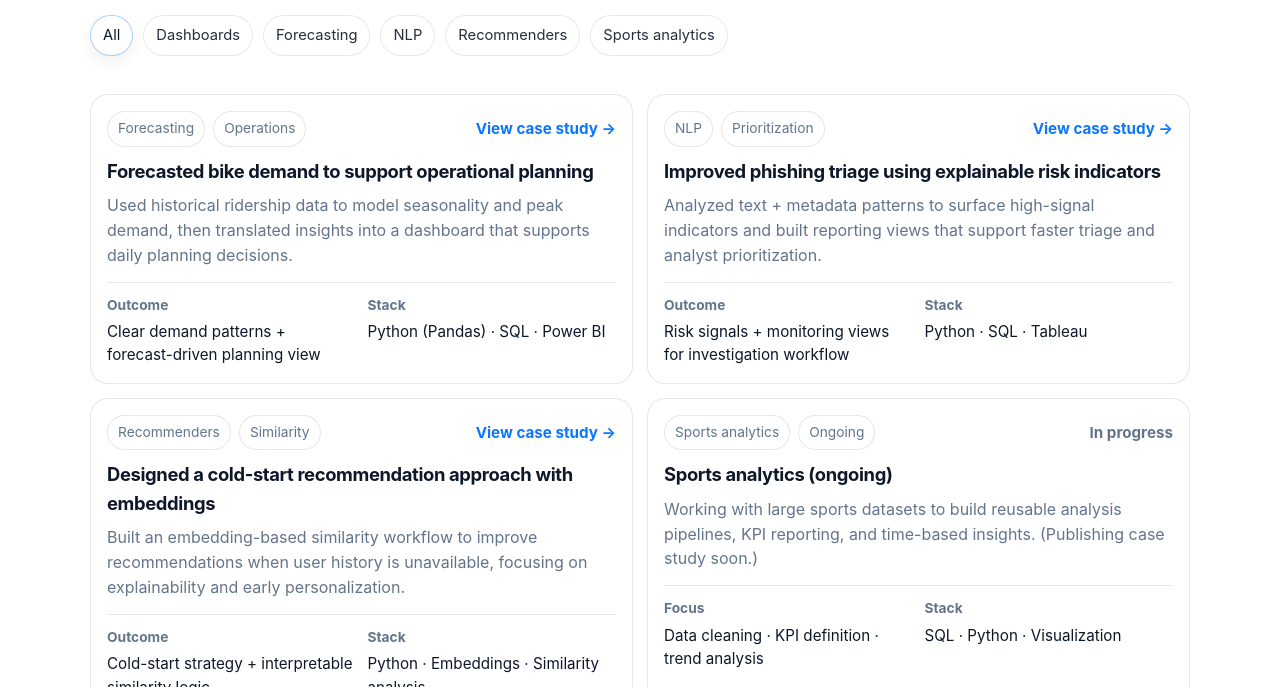
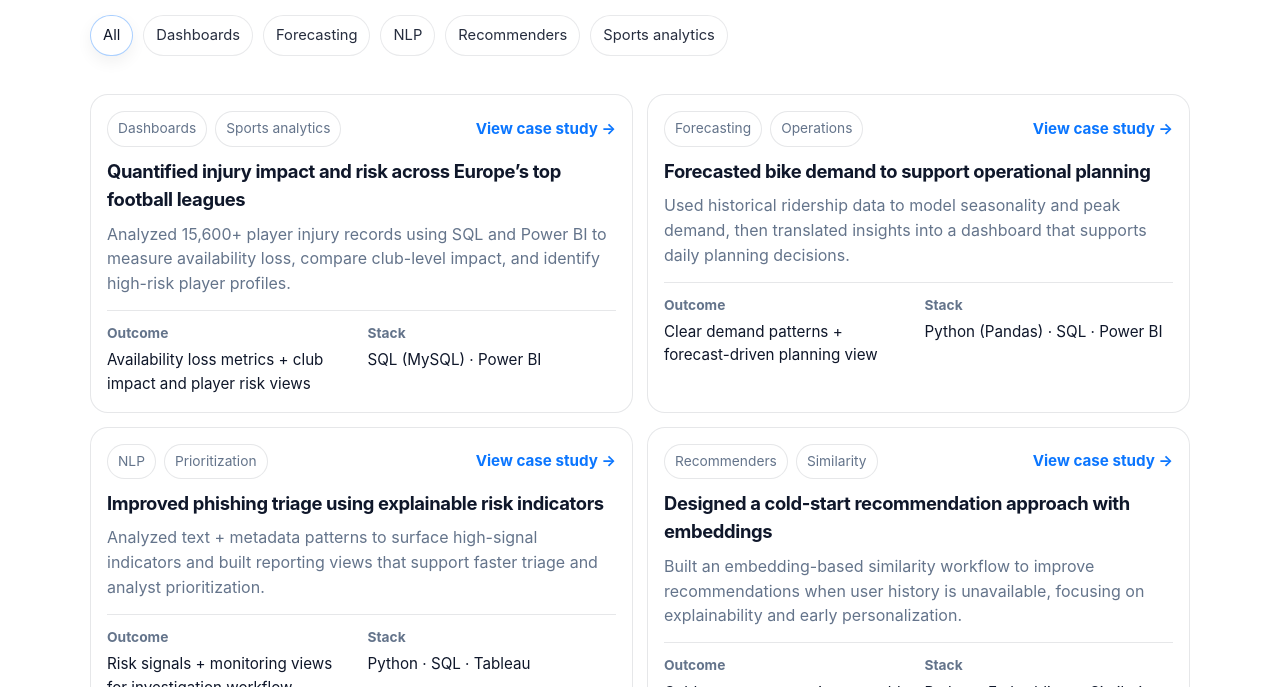
Before and after one commit to rohith-66/Portfolioo, a plain HTML site: page projects.html in a window 1280 px wide. Shown: the part 265-952 px from the top of the page. Drawn offline with nearby package versions, Linux system fonts and the light colour scheme.

Commit message:
Add featured football injury analytics project

```diff
--- a/projects.html
+++ b/projects.html
@@ -52,6 +52,34 @@
     <!-- Projects grid -->
     <section class="container projects-section" data-aos="fade-up">
       <div class="projects-grid">
+
+        <!-- Featured Project: Football Injury Analysis -->
+        <a href="project-football-injury.html" class="proj-card" aria-label="View project: European Football Injury Impact & Risk Analysis">
+          <div class="proj-top">
+            <div class="proj-tags">
+              <span class="tag">Dashboards</span>
+              <span class="tag">Sports analytics</span>
+            </div>
+            <span class="proj-cta">View case study →</span>
+          </div>
+
+          <h2 class="proj-title">Quantified injury impact and risk across Europe’s top football leagues</h2>
+          <p class="proj-desc">
+            Analyzed 15,600+ player injury records using SQL and Power BI to measure availability loss,
+            compare club-level impact, and identify high-risk player profiles.
+          </p>
+
+          <div class="proj-meta">
+            <div>
+              <p class="meta-label">Outcome</p>
+              <p class="meta-value">Availability loss metrics + club impact and player risk views</p>
+            </div>
+            <div>
+              <p class="meta-label">Stack</p>
+              <p class="meta-value">SQL (MySQL) · Power BI</p>
+            </div>
+          </div>
+        </a>
 
         <!-- Project 1 -->
         <a href="project-bike.html" class="proj-card" aria-label="View project: Bike demand forecasting">
@@ -134,33 +162,6 @@
           </div>
         </a>
 
-        <!-- Optional slot for your "current sports dataset" work -->
-        <a href="project-sports.html" class="proj-card ghost-card" aria-label="View project: Sports analytics (ongoing)">
-          <div class="proj-top">
-            <div class="proj-tags">
-              <span class="tag">Sports analytics</span>
-              <span class="tag">Ongoing</span>
-            </div>
-            <span class="proj-cta">In progress</span>
-          </div>
-
-          <h2 class="proj-title">Sports analytics (ongoing)</h2>
-          <p class="proj-desc">
-            Working with large sports datasets to build reusable analysis pipelines, KPI reporting, and time-based insights. (Publishing case study soon.)
-          </p>
-
-          <div class="proj-meta">
-            <div>
-              <p class="meta-label">Focus</p>
-              <p class="meta-value">Data cleaning · KPI definition · trend analysis</p>
-            </div>
-            <div>
-              <p class="meta-label">Stack</p>
-              <p class="meta-value">SQL · Python · Visualization</p>
-            </div>
-          </div>
-        </a>
-
       </div>
     </section>
   </main>
```
Also changed, not shown: project-football-injury.html (added, +57 -0 lines), assets/images/projects/football-injury/Impact.png (added), assets/images/projects/football-injury/club-impact.png (added), assets/images/projects/football-injury/club-impact1.png (added), assets/images/projects/football-injury/overview.png (added), 5 other files.
